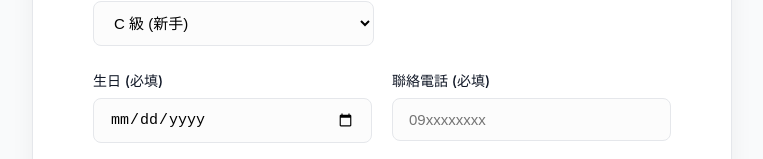
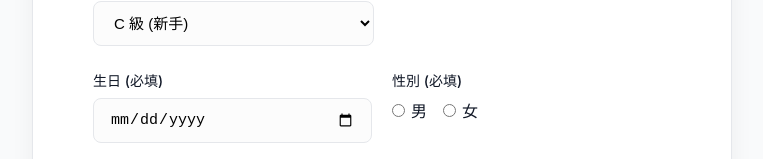
Before and after one commit to B1329041/database_web, a React (Vite) app: page /nojo/setup-profile in a window 1280 px wide. Shown: the part 641-800 px from the top of the page, without its empty margins (258-1021 px from the left). Built offline with nearby package versions, Linux system fonts and the light colour scheme.

Commit message:
feat: make gender mandatory during registration and update profile/API spec

```diff
--- a/src/pages/Profile.jsx
+++ b/src/pages/Profile.jsx
@@ -12,6 +12,7 @@ function Profile() {
     nickname: '運動愛好者',
     email: 'user@example.com',
     birthday: '1998-05-20',
+    gender: '男',
     phone: '0912345678',
     bio: '喜歡週末到處打球，偶爾打打衛生麻將。',
     region: '桃園市',
@@ -140,7 +141,7 @@ function Profile() {
                   <p className="profile-email">{userInfo.email}</p>
                   <div style={{ display: 'flex', flexDirection: 'column', alignItems: 'center', gap: '8px', marginBottom: '20px' }}>
                     <p className="profile-email" style={{ margin: 0, display: 'flex', alignItems: 'center', gap: '6px' }}>
-                      <Cake size={16} /> {userInfo.birthday}
+                      <Cake size={16} /> {userInfo.birthday} ({userInfo.gender})
                     </p>
                     <p className="profile-email" style={{ margin: 0, display: 'flex', alignItems: 'center', gap: '6px' }}>
                       <Phone size={16} /> {userInfo.phone}
@@ -186,6 +187,17 @@ function Profile() {
                   <div className="form-group">
                     <label className="form-label">生日 (不可修改)</label>
                     <input type="date" className="form-input" value={userInfo.birthday} readOnly style={{ backgroundColor: '#f1f5f9', color: '#94a3b8', cursor: 'not-allowed' }} />
+                  </div>
+                  <div className="form-group">
+                    <label className="form-label">性別</label>
+                    <div style={{ display: 'flex', gap: '16px', marginTop: '8px' }}>
+                      <label style={{ display: 'flex', alignItems: 'center', gap: '6px', cursor: 'pointer' }}>
+                        <input type="radio" name="gender" value="男" checked={userInfo.gender === '男'} onChange={(e) => setUserInfo({...userInfo, gender: e.target.value})} /> 男
+                      </label>
+                      <label style={{ display: 'flex', alignItems: 'center', gap: '6px', cursor: 'pointer' }}>
+                        <input type="radio" name="gender" value="女" checked={userInfo.gender === '女'} onChange={(e) => setUserInfo({...userInfo, gender: e.target.value})} /> 女
+                      </label>
+                    </div>
                   </div>
                   <div className="form-group">
                     <label className="form-label">聯絡電話</label>
--- a/src/pages/SetupProfile.jsx
+++ b/src/pages/SetupProfile.jsx
@@ -13,6 +13,7 @@ function SetupProfile() {
   });
   const [bio, setBio] = useState('');
   const [birthday, setBirthday] = useState('');
+  const [gender, setGender] = useState('');
   const [phone, setPhone] = useState('');
   const [line, setLine] = useState('');
   const [ig, setIg] = useState('');
@@ -46,7 +47,7 @@ function SetupProfile() {
       return;
     }
 
-    console.log('Setup Profile:', { avatar, levels, bio, birthday, phone, line, ig });
+    console.log('Setup Profile:', { avatar, levels, bio, birthday, gender, phone, line, ig });
     // TODO: Connect to backend API
     alert('設定完成，歡迎加入！');
     navigate('/home');
@@ -130,6 +131,18 @@ function SetupProfile() {
                 onChange={(e) => setBirthday(e.target.value)}
                 required
               />
+            </div>
+
+            <div className="form-group">
+              <label className="form-label">性別 (必填)</label>
+              <div style={{ display: 'flex', gap: '16px', marginTop: '8px' }}>
+                <label style={{ display: 'flex', alignItems: 'center', gap: '6px', cursor: 'pointer' }}>
+                  <input type="radio" name="gender" value="男" checked={gender === '男'} onChange={(e) => setGender(e.target.value)} required /> 男
+                </label>
+                <label style={{ display: 'flex', alignItems: 'center', gap: '6px', cursor: 'pointer' }}>
+                  <input type="radio" name="gender" value="女" checked={gender === '女'} onChange={(e) => setGender(e.target.value)} required /> 女
+                </label>
+              </div>
             </div>
 
             <div className="form-group">
```
Also changed, not shown: 1 other file (tests, documents, lock files or other folders).
